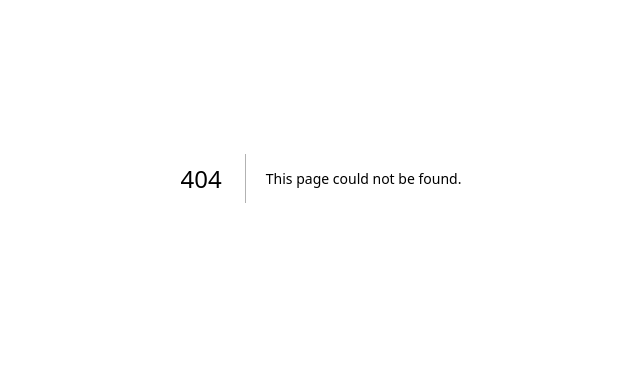
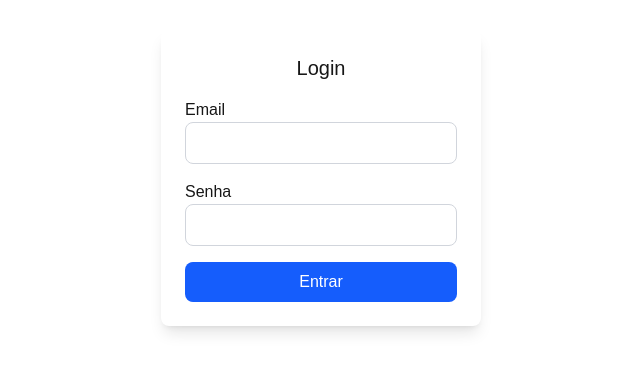
Before and after one commit to maiconsbotelho/sellet-frontend, a Next.js app: page /login in a window 1280 px wide. Before the commit this address had no page. Shown: the part 222-594 px from the top of the page, without its empty margins (319-959 px from the left). Built offline with nearby package versions, Linux system fonts and the light colour scheme.

Commit message:
feat: criado login

```diff
--- a/package.json
+++ b/package.json
@@ -11,6 +11,7 @@
   "dependencies": {
     "date-fns": "^4.1.0",
     "next": "15.2.1",
+    "next-auth": "^4.24.11",
     "react": "^19.0.0",
     "react-dom": "^19.0.0",
     "react-icons": "^5.5.0",
--- /dev/null
+++ b/src/app/login/page.tsx
@@ -0,0 +1,69 @@
+"use client";
+
+import { useState } from "react";
+import { useRouter } from "next/navigation"; // Corrigir a importação
+
+const LoginPage = () => {
+  const [email, setEmail] = useState("");
+  const [password, setPassword] = useState("");
+  const router = useRouter(); // Agora funciona corretamente com o App Router
+
+  const handleLogin = async (e: React.FormEvent) => {
+    e.preventDefault();
+
+    const res = await fetch("http://localhost:8000/api/token/", {
+      method: "POST",
+      headers: {
+        "Content-Type": "application/json",
+      },
+      body: JSON.stringify({ email, password }),
+    });
+
+    if (res.ok) {
+      const data = await res.json();
+      localStorage.setItem("token", data.access);
+      router.push("/dashboard"); // Redireciona para o dashboard
+    } else {
+      alert("Credenciais inválidas!");
+    }
+  };
+
+  return (
+    <div className="flex justify-center items-center h-screen">
+      <form onSubmit={handleLogin} className="p-6 bg-white shadow-lg rounded-lg w-80">
+        <h2 className="text-xl mb-4 text-center">Login</h2>
+        <div className="mb-4">
+          <label htmlFor="email" className="block">
+            Email
+          </label>
+          <input
+            id="email"
+            type="email"
+            value={email}
+            onChange={(e) => setEmail(e.target.value)}
+            className="w-full p-2 border border-gray-300 rounded-lg"
+            required
+          />
+        </div>
+        <div className="mb-4">
+          <label htmlFor="password" className="block">
+            Senha
+          </label>
+          <input
+            id="password"
+            type="password"
+            value={password}
+            onChange={(e) => setPassword(e.target.value)}
+            className="w-full p-2 border border-gray-300 rounded-lg"
+            required
+          />
+        </div>
+        <button type="submit" className="w-full bg-blue-600 text-white py-2 rounded-lg hover:bg-blue-700">
+          Entrar
+        </button>
+      </form>
+    </div>
+  );
+};
+
+export default LoginPage;
--- a/src/app/page.tsx
+++ b/src/app/page.tsx
@@ -1,15 +1,28 @@
+// src/app/page.tsx
+
+"use client"; // Mark this as a client component
+
+import { useState, useEffect } from "react";
+import { useRouter } from "next/navigation"; // Change this line
 import NavBar from "@/components/navBar";
 import FormularioCliente from "@/components/formulario/formularioCliente";
 import Agenda from "@/components/agenda";
-import Dashboard from "@/components/dashboard/dashboard";
 
-export default function Home() {
+const Page = () => {
+  const router = useRouter();
+  const [data, setData] = useState(null);
+
+  useEffect(() => {
+    // Some logic here
+  }, []);
+
   return (
-    <div className="w-screen h-screen ">
+    <div>
       <NavBar />
-      <Dashboard />
-      {/* <FormularioCliente />
-      <Agenda /> */}
+      <FormularioCliente />
+      <Agenda />
     </div>
   );
-}
+};
+
+export default Page;
--- a/src/components/dashboard/dashboard.tsx
+++ b/src/components/dashboard/dashboard.tsx
@@ -163,10 +163,8 @@
 // }
 "use client";
 
-import { useState, useMemo } from "react";
+import { useState, useMemo, useEffect } from "react";
 import { format, startOfWeek } from "date-fns";
-import agendamentosData from "../../data/agendamentos.json";
-import estatisticasData from "../../data/estatisticas.json";
 
 // Tipagem dos agendamentos
 type Agendamento = {
@@ -232,14 +230,36 @@ const AgendamentoList = ({ agendamentos }: { agendamentos: Agendamento[] }) => (
 export default function Dashboard() {
   const [view, setView] = useState<"day" | "week">("week");
   const [selectedDate, setSelectedDate] = useState(new Date());
+  const [agendamentos, setAgendamentos] = useState<Agendamento[]>([]);
+  const [estatisticas, setEstatisticas] = useState<Estatisticas>({
+    total: 0,
+    maisAgendado: "",
+    profissionalTop: "",
+  });
+  const [loading, setLoading] = useState(true);
 
-  // Acessando os dados de agendamentos e estatísticas dos arquivos JSON
-  const agendamentos: Agendamento[] = agendamentosData.agendamentos; // Acessando a chave 'agendamentos'
-  const estatisticas: Estatisticas = {
-    total: estatisticasData.estatisticas.totalAgendamentos,
-    maisAgendado: estatisticasData.estatisticas.maisAgendado,
-    profissionalTop: estatisticasData.estatisticas.profissionalTop,
-  };
+  useEffect(() => {
+    // Função para buscar agendamentos e estatísticas da API
+    const fetchData = async () => {
+      try {
+        // Buscando os agendamentos
+        const agendamentosResponse = await fetch("http://localhost:3000/api/agendamentos"); // Substitua pelo seu endpoint real
+        const agendamentosData = await agendamentosResponse.json();
+        setAgendamentos(agendamentosData);
+
+        // Buscando as estatísticas
+        const estatisticasResponse = await fetch("http://localhost:3000/api/estatisticas"); // Substitua pelo seu endpoint real
+        const estatisticasData = await estatisticasResponse.json();
+        setEstatisticas(estatisticasData);
+      } catch (error) {
+        console.error("Erro ao buscar dados:", error);
+      } finally {
+        setLoading(false);
+      }
+    };
+
+    fetchData();
+  }, []); // A requisição é feita apenas uma vez, ao montar o componente
 
   const weekDays = useMemo(() => getWeekDays(selectedDate), [selectedDate]);
 
@@ -253,6 +273,8 @@ export default function Dashboard() {
   const handleDaySelect = (day: Date) => {
     setSelectedDate(normalizeDate(day)); // Normalizando a data ao selecionar o dia
   };
+
+  if (loading) return <div>Carregando...</div>;
 
   return (
     <div className="p-6 max-w-2xl mx-auto text-black bg-white shadow-lg rounded-lg">
@@ -279,8 +301,7 @@ export default function Dashboard() {
             type="date"
             value={format(selectedDate, "yyyy-MM-dd")}
             onChange={(e) => {
-              // Em vez de usar new Date() diretamente, garantimos que a data seja interpretada corretamente
-              const newDate = new Date(e.target.value + "T00:00:00"); // Para garantir que a hora seja zero
+              const newDate = new Date(e.target.value + "T00:00:00");
               setSelectedDate(newDate);
             }}
             className="p-2 border border-gray-300 rounded-lg"
```
Also changed, not shown: 1 other file (tests, documents, lock files or other folders).
